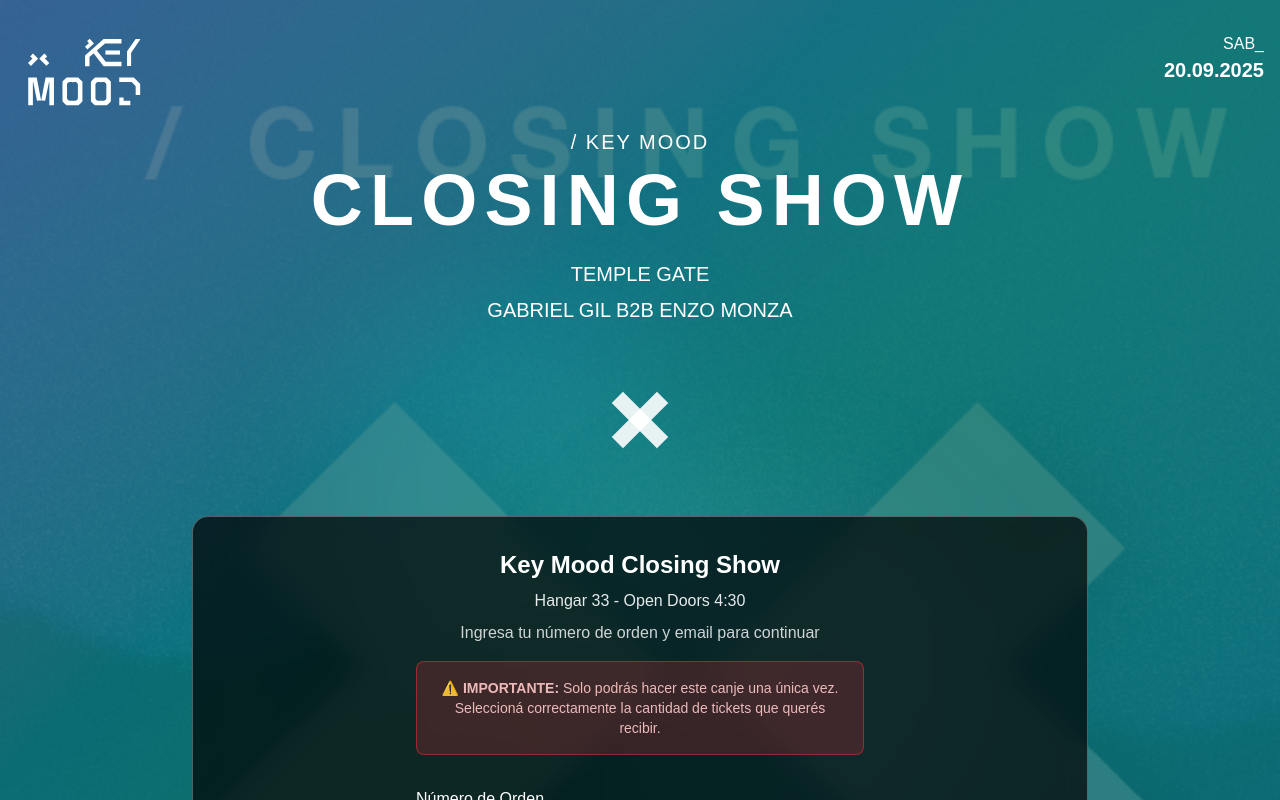
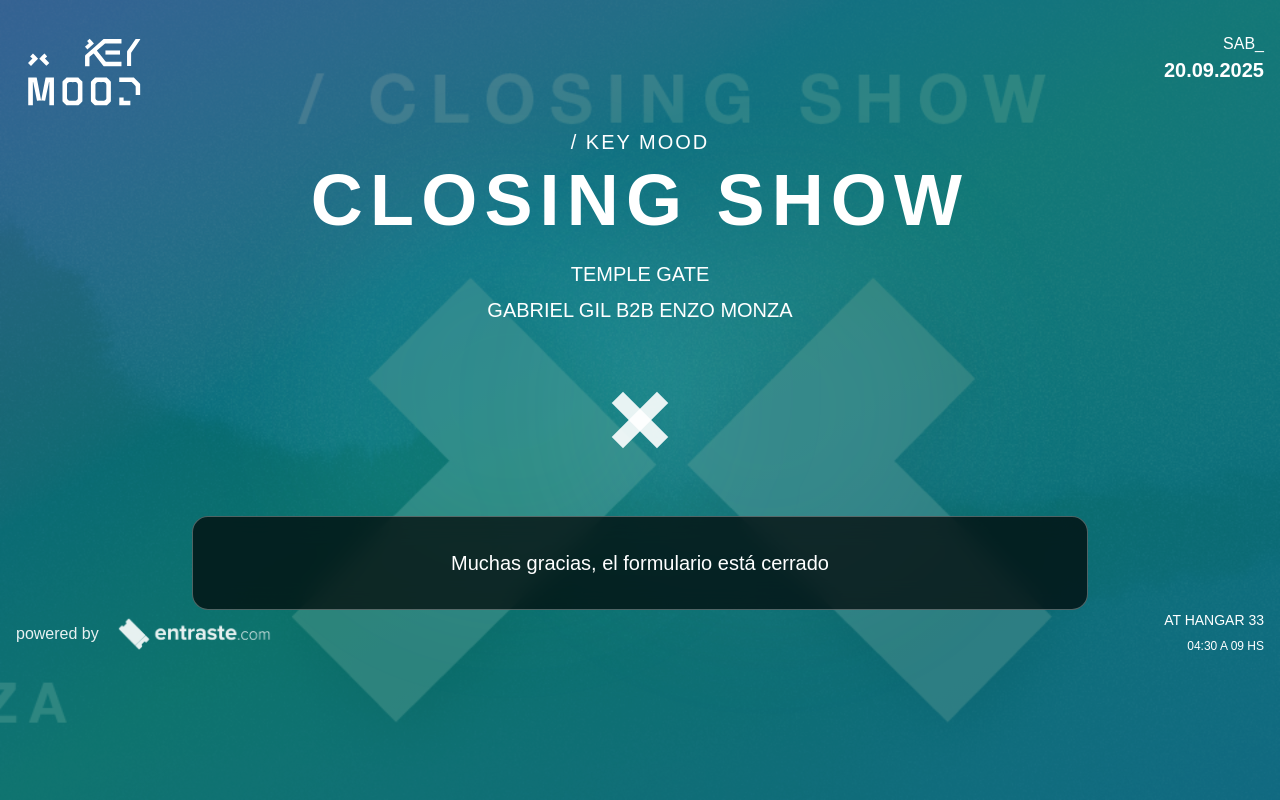
Before and after one commit to manubidegain/after-claims, a Next.js app: page / in a window 1280 px wide. Shown: the top 800 px of the page. Built offline with nearby package versions, Linux system fonts and the light colour scheme.

Commit message:
Close form

```diff
--- a/src/app/page.tsx
+++ b/src/app/page.tsx
@@ -1,42 +1,8 @@
 'use client';
 
 import Image from 'next/image';
-import OrderLookupForm from '@/components/OrderLookupForm';
-import TicketSelection from '@/components/TicketSelection';
-import { useState } from 'react';
-
-interface TicketData {
-  orderId: string;
-  tckid: string;
-  email: string;
-  name: string;
-  eventid: string;
-  etid: string;
-  qty: number;
-}
 
 export default function Home() {
-  const [ticketsData, setTicketsData] = useState<TicketData[] | null>(null);
-  const [totalTickets, setTotalTickets] = useState<number>(0);
-  const [alreadyRegistered, setAlreadyRegistered] = useState<{quantity: number, registeredEmail: string} | null>(null);
-
-  const handleOrderFound = (tickets: TicketData[], totalTicketsCount: number) => {
-    setTicketsData(tickets);
-    setTotalTickets(totalTicketsCount);
-    setAlreadyRegistered(null);
-  };
-
-  const handleAlreadyRegistered = (quantity: number, registeredEmail: string) => {
-    setAlreadyRegistered({quantity, registeredEmail});
-    setTicketsData(null);
-    setTotalTickets(0);
-  };
-
-  const handleBackToSearch = () => {
-    setTicketsData(null);
-    setTotalTickets(0);
-    setAlreadyRegistered(null);
-  };
 
   return (
     <div className="min-h-screen relative overflow-hidden bg-gradient-to-br from-blue-400 via-teal-400 to-cyan-500">
@@ -104,41 +70,13 @@
             </div>
           </div>
 
-          {/* Form or Ticket Selection */}
+          {/* Closed Form Message */}
           <div className="bg-black/70 backdrop-blur-md rounded-2xl p-8 border border-white/30">
-            {!ticketsData && !alreadyRegistered ? (
-              <OrderLookupForm
-                onOrderFound={handleOrderFound}
-                onAlreadyRegistered={handleAlreadyRegistered}
-              />
-            ) : alreadyRegistered ? (
-              <div className="w-full max-w-md mx-auto text-center">
-                <div className="bg-orange-500/20 border border-orange-500/50 rounded-lg p-6 mb-6">
-                  <div className="text-orange-200 text-lg font-medium mb-2">
-                    Orden ya registrada
-                  </div>
-                  <p className="text-orange-200/80 mb-3">
-                    Esta orden ya fue registrada para el Key Mood Closing Show
-                  </p>
-                  <div className="text-orange-200/80 text-sm space-y-1">
-                    <p><strong>Tickets registrados:</strong> {alreadyRegistered.quantity}</p>
-                  </div>
-                </div>
-
-                <button
-                  onClick={handleBackToSearch}
-                  className="bg-white/20 hover:bg-white/30 border border-white/30 text-white font-medium py-3 px-6 rounded-lg transition-all duration-200 backdrop-blur-sm"
-                >
-                  Buscar otra orden
-                </button>
+            <div className="w-full max-w-md mx-auto text-center">
+              <div className="text-white text-xl font-medium">
+                Muchas gracias, el formulario está cerrado
               </div>
-            ) : ticketsData ? (
-              <TicketSelection
-                ticketsData={ticketsData}
-                totalTickets={totalTickets}
-                onBack={handleBackToSearch}
-              />
-            ) : null}
+            </div>
           </div>
         </div>
       </div>
```
